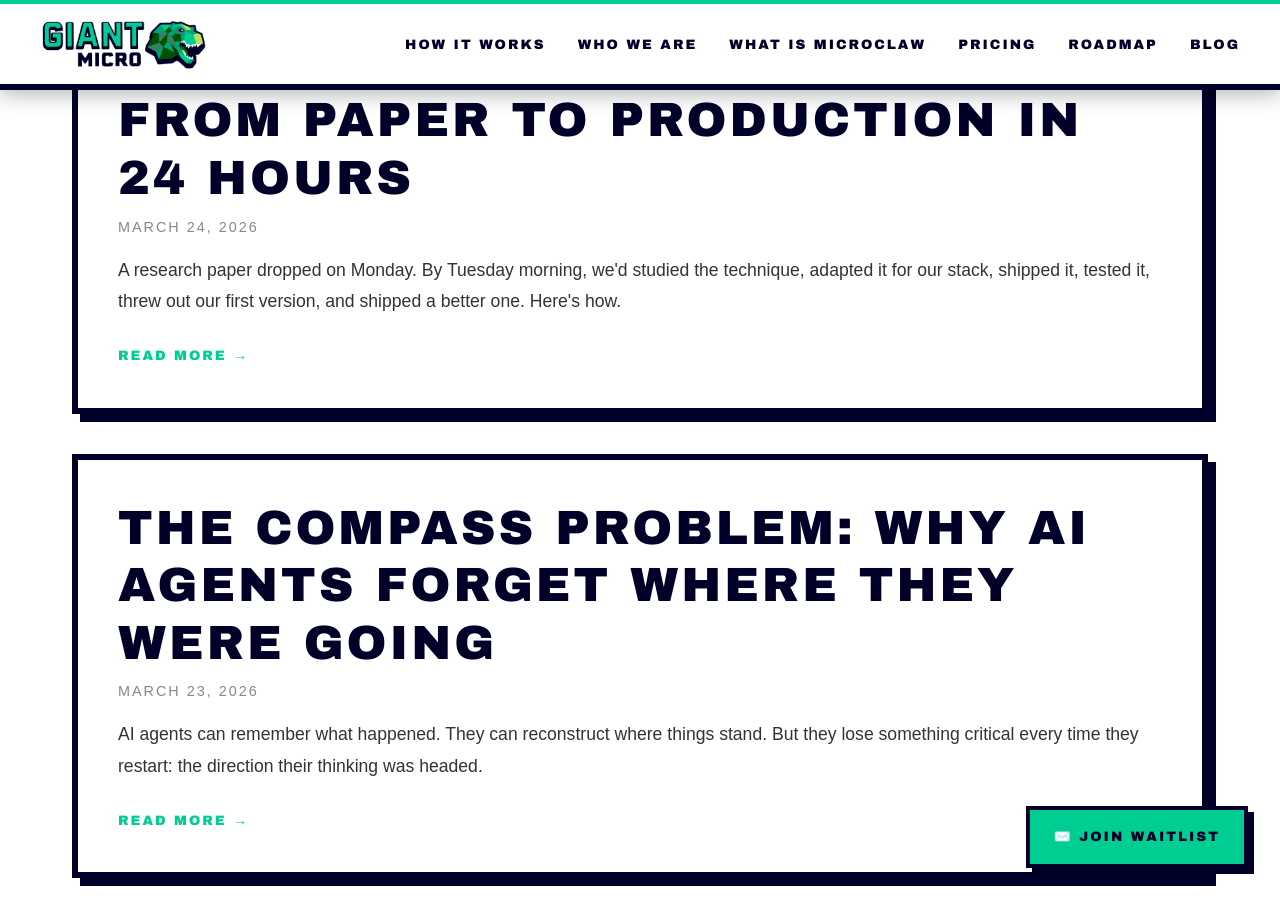
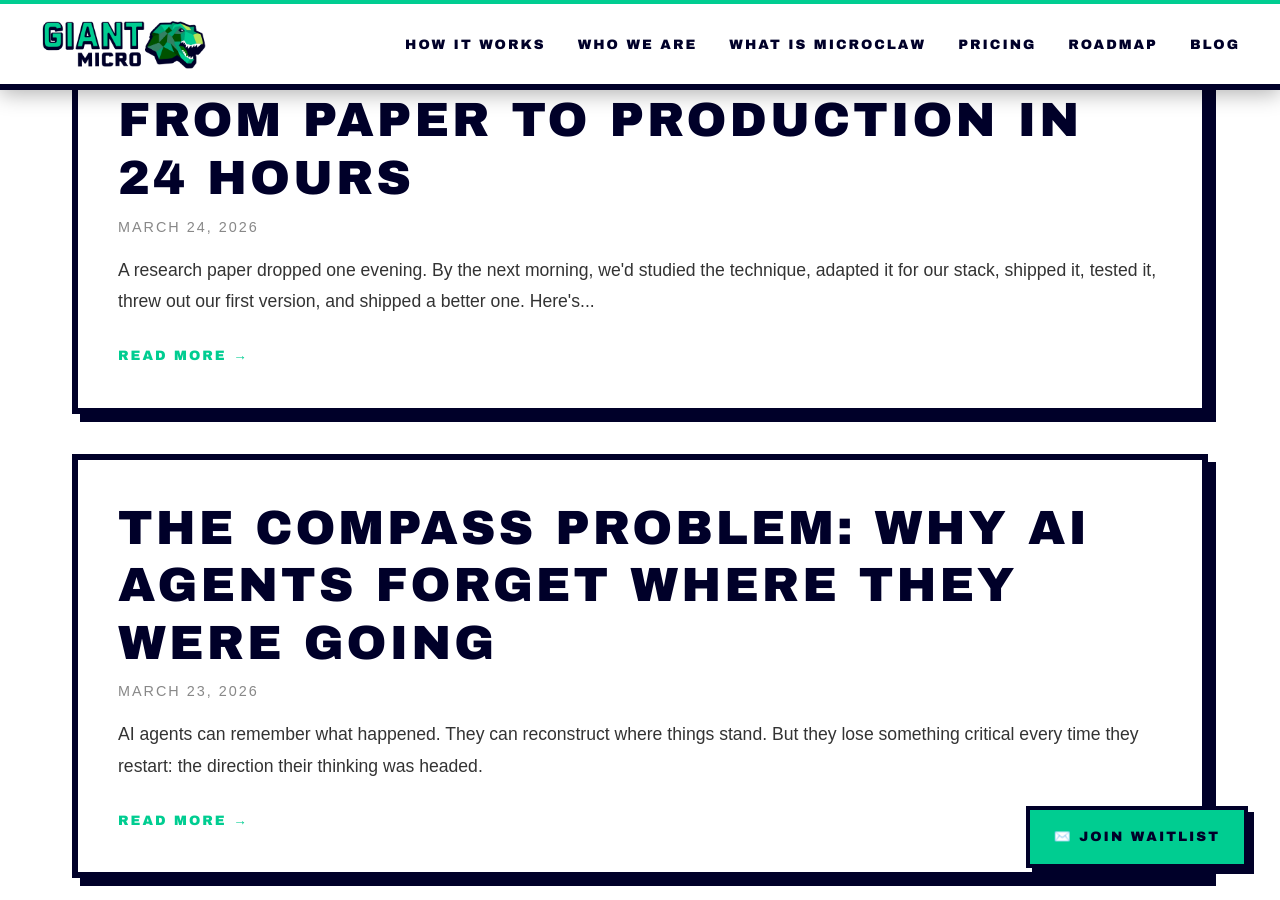
Before and after one commit to giant-micro/giant-micro.github.io, a Jekyll site: the page built from blog/index.html, in a window 1280 px wide and 900 px high, scrolled down 772 px. Built offline with Jekyll 4.4.1, drawn with Linux system fonts in a browser that asks for light colours.

Commit message:
blog: remove day-of-week references from paper-to-production excerpt

```diff
--- a/_posts/2026-03-24-from-paper-to-production.md
+++ b/_posts/2026-03-24-from-paper-to-production.md
@@ -2,7 +2,7 @@
 layout: post
 title: "From Paper to Production in 24 Hours"
 date: 2026-03-24
-excerpt: "A research paper dropped on Monday. By Tuesday morning, we'd studied the technique, adapted it for our stack, shipped it, tested it, threw out our first version, and shipped a better one. Here's how."
+excerpt: "A research paper dropped one evening. By the next morning, we'd studied the technique, adapted it for our stack, shipped it, tested it, threw out our first version, and shipped a better one. Here's how."
 ---
 
 While researching memory architectures for AI agents, we found a paper called Kumiho. Published days earlier by a researcher building graph-native cognitive memory systems. Heavy infrastructure: Neo4j, Redis, formal belief revision semantics. The kind of thing a university lab builds over months.
```
